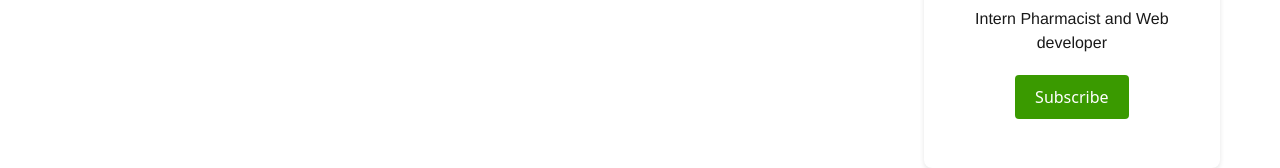
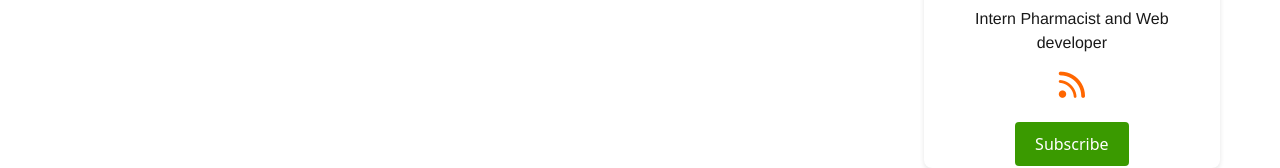
Before and after one commit to chistev/RxJourney, a SvelteKit app: page / in a window 1280 px wide. Shown: the part 280-448 px from the top of the page. Built offline with nearby package versions, Linux system fonts and the light colour scheme; no server answers.

Commit message:
added rss feed

```diff
--- a/src/app.html
+++ b/src/app.html
@@ -17,6 +17,7 @@
 
 	<!-- Bootstrap Icons -->
 	<link rel="stylesheet" href="https://cdn.jsdelivr.net/npm/bootstrap-icons@1.11.3/font/bootstrap-icons.min.css">
+  <link href="https://cdnjs.cloudflare.com/ajax/libs/font-awesome/6.0.0-beta3/css/all.min.css" rel="stylesheet">
     %sveltekit.head%
   </head>
   <body data-sveltekit-preload-data="hover">
--- a/src/components/ProfileCard.svelte
+++ b/src/components/ProfileCard.svelte
@@ -77,6 +77,13 @@
   <h2>Chistev</h2>
   <p>{count} {count === 1 ? 'subscriber' : 'subscribers'}</p>
   <p>Intern Pharmacist and Web developer</p>
+
+  <!-- RSS Feed Icon Section -->
+  <div class="rss-feed">
+    <a href="https://rxjourneyserver.pythonanywhere.com/rss_feed/rss/" target="_blank">
+      <i class="fas fa-rss" style="font-size: 30px; color: #FF6600;"></i>
+    </a>
+  </div>
   <div class="subscribe-container">
     {#if showEmailInput}
       <input
@@ -143,6 +150,10 @@
     line-height: 24px;
   }
 
+  .rss-feed {
+    margin-top: 10px;
+  }
+
   .subscribe-container {
     margin-top: 20px;
   }
```
